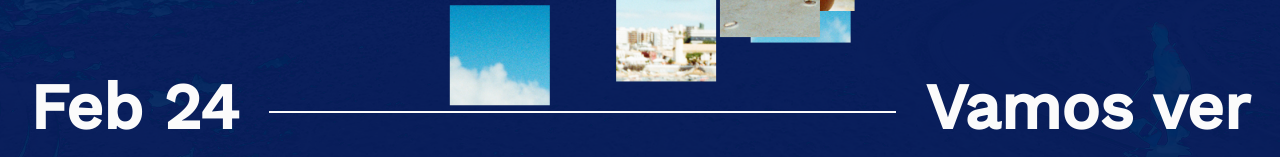
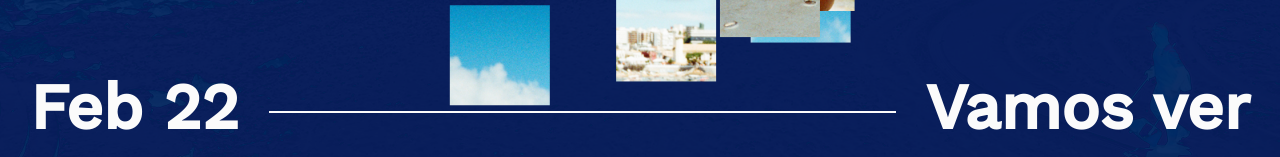
Before and after one commit to Valmarinoa/milky-moodz, a React (Create React App) app: page / in a window 1280 px wide. Shown: the part 640-797 px from the top of the page. Built offline with nearby package versions, Linux system fonts and the light colour scheme.

Commit message:
Form date update

```diff
--- a/src/components/_Footer/FooterComponent.tsx
+++ b/src/components/_Footer/FooterComponent.tsx
@@ -5,7 +5,7 @@ import {Footer, H2, H2Middle} from './styles'
 const FooterComponent = () => {
   return (
     <Footer>
-      <H2>Feb 24</H2>
+      <H2>Feb 22</H2>
       <H2Middle></H2Middle>
       <H2>Vamos ver</H2>
     </Footer>
```
